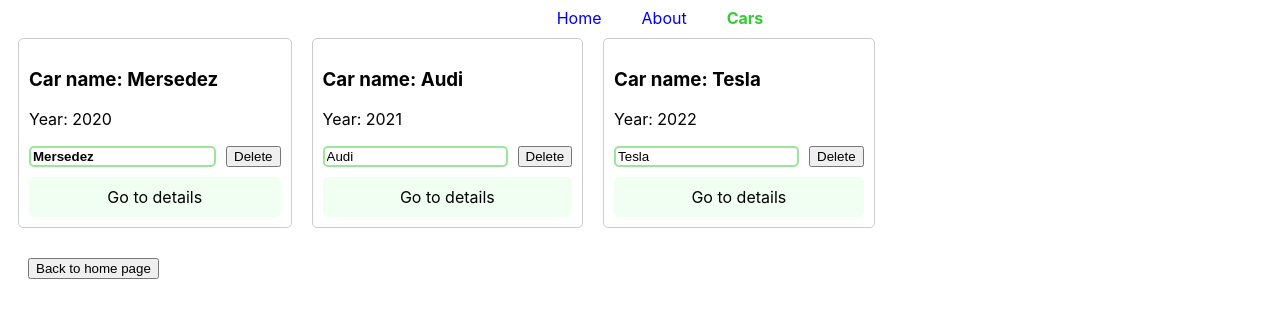
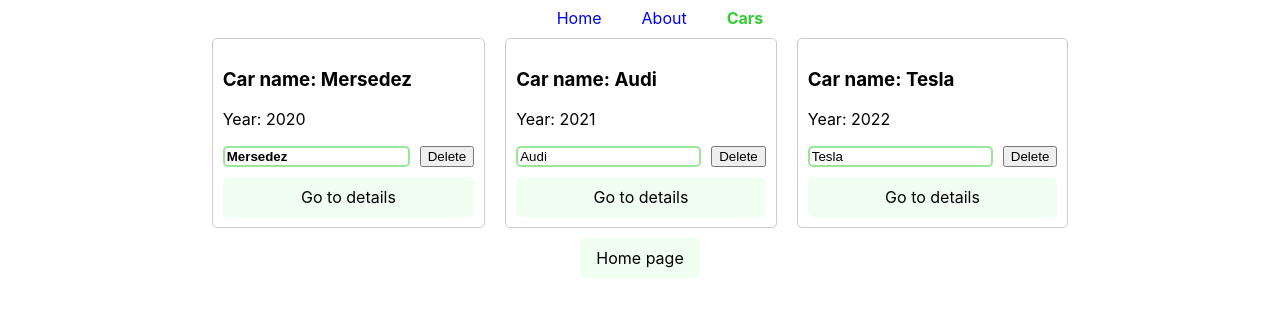
Before and after one commit to V-tyna/React-Trainings, a React (Create React App) app in the folder react-trainings/: page /cars in a window 1280 px wide. Shown: the top 318 px of the page. Built offline with nearby package versions, Linux system fonts and the light colour scheme.

Commit message:
Layout fixed. Refactoring.

```diff
--- a/react-trainings/src/About/About.js
+++ b/react-trainings/src/About/About.js
@@ -1,10 +1,11 @@
 import React from "react";
+import { Link } from "react-router-dom";
 
 function About() {
     return(
         <div>
             <h2>Page about</h2>
-            <button type="text" onClick={() => window.location.pathname = '/'}>Back to home page</button>
+            <Link className="link-home-page" to='/'>Home page</Link>
         </div>
     )
 }
--- a/react-trainings/src/App.css
+++ b/react-trainings/src/App.css
@@ -62,3 +62,19 @@
   color: limegreen;
   font-weight: bold;
 }
+
+.link-home-page{
+  text-decoration: none;
+  color: black;
+  text-align: center;
+  display: block;
+  border-radius: 5px;
+  padding: 10px;
+  background-color: rgb(240, 255, 242);
+  width: 100px;
+  margin: auto;
+}
+
+.link-home-page:hover {
+  background-color: rgb(175, 249, 185);
+}
--- a/react-trainings/src/Car/Car.css
+++ b/react-trainings/src/Car/Car.css
@@ -42,7 +42,6 @@
     color: black;
     text-align: center;
     display: block;
-    border: 1ps solid lightgrey;
     border-radius: 5px;
     margin-top: 10px;
     padding: 10px;
--- a/react-trainings/src/Car/Car.js
+++ b/react-trainings/src/Car/Car.js
@@ -26,7 +26,6 @@
     }
 
     render() {
-        console.log(this.props);
         const inputClasses = ["car-input"];
 
         if (this.props.name !== '') {
--- a/react-trainings/src/Cars/Cars.css
+++ b/react-trainings/src/Cars/Cars.css
@@ -2,3 +2,8 @@
     display: block;
     margin: 20px;
 }
+
+.cars-component {
+   display: flex;
+   justify-content: center;
+}
--- a/react-trainings/src/Cars/Cars.js
+++ b/react-trainings/src/Cars/Cars.js
@@ -1,4 +1,5 @@
 import React from "react";
+import { Link } from "react-router-dom";
 import Car from "../Car/Car";
 import ErrorBoundary from "../ErrorBoundary/ErrorBoundary";
 import "./Cars.css";
@@ -52,8 +53,10 @@
 
         return (
             <div>
-                { cars }
-                <button className="button-back-home" type="text" onClick={() => window.location.pathname = '/'}>Back to home page</button>
+              <div className="cars-component">
+                 { cars }
+              </div>
+                { !this.props.showCars ? <Link className="link-home-page" to='/'>Home page</Link> : null}
             </div>
         )
 
--- a/react-trainings/src/EachCarPage/EachCarPage.js
+++ b/react-trainings/src/EachCarPage/EachCarPage.js
@@ -1,4 +1,5 @@
 import React from "react";
+import { Link } from "react-router-dom";
 import { useParams } from "react-router-dom";
 
 function EachCarPage() {
@@ -8,7 +9,10 @@
     const {id: carName} = useParams();
 
     return(
-        <div>{carName}</div>
+        <div>
+            {carName}
+            <Link className="link-home-page" to='/'>Home page</Link>
+        </div>
     )
 }
 
--- a/react-trainings/src/Home/Home.js
+++ b/react-trainings/src/Home/Home.js
@@ -67,7 +67,7 @@
          <Counter />
        </ClickedContext.Provider>
 
-        {this.state.showCars ? <Cars /> : null}
+        {this.state.showCars ? <Cars showCars={this.state.showCars}/> : null}
 
       </div>
     );
```
